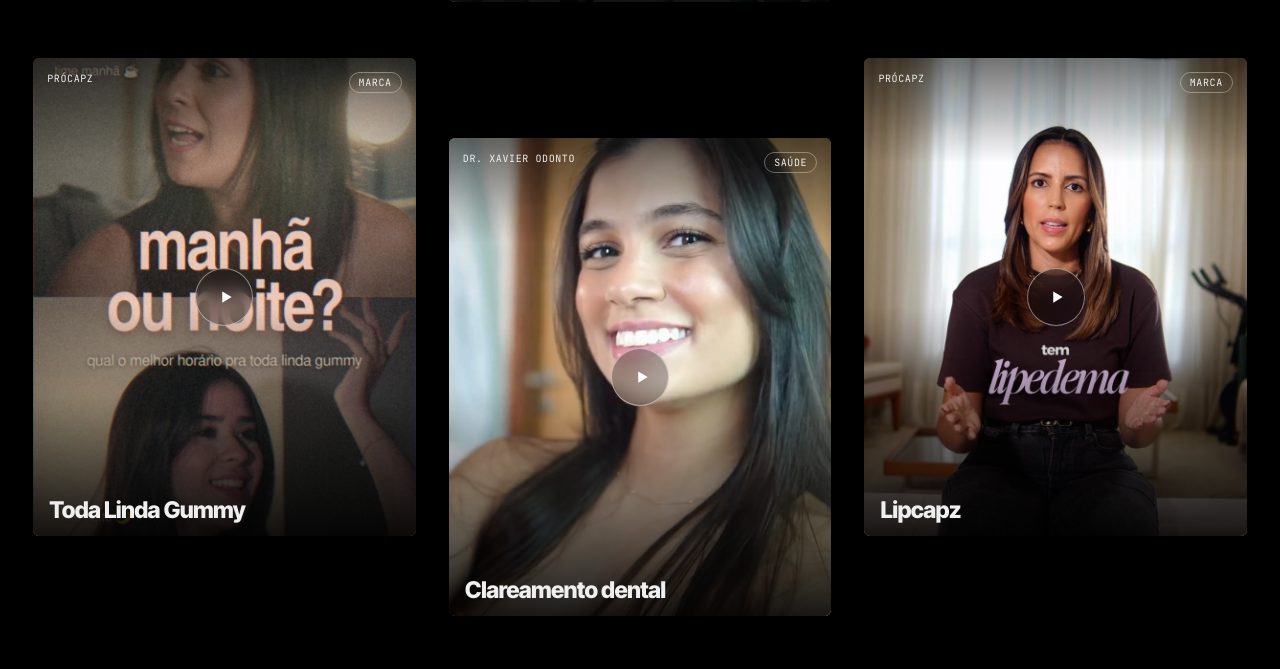
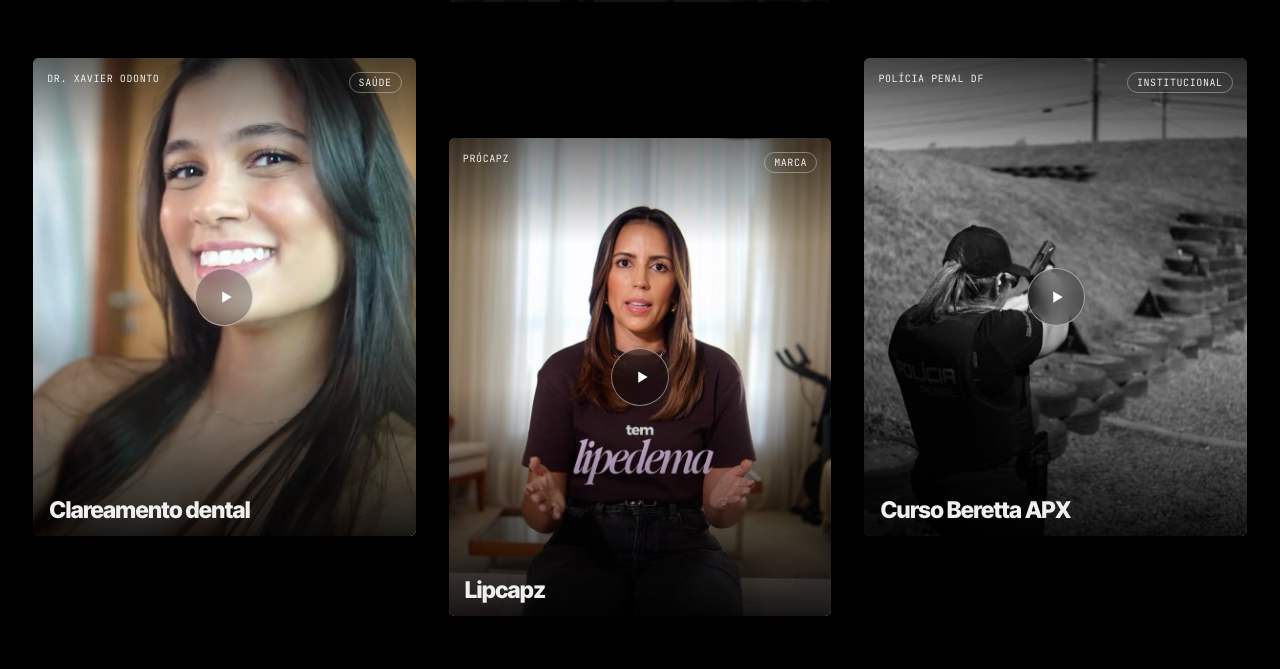
Before and after one commit to marcosvinidss/mvvisual-portfolio, a plain HTML site: page index.html in a window 1280 px wide. Shown: the part 4556-5225 px from the top of the page. Drawn offline with Linux system fonts and the light colour scheme.

Commit message:
Remove o case Toda Linda Gummy
Co-Authored-By: Claude Opus 5.5 <noreply@anthropic.com>

```diff
--- a/index.html
+++ b/index.html
@@ -514,7 +514,6 @@
     { arquivo: "planejamento-do-sorriso", capa: true, titulo: "Planejamento do sorriso", cliente: "Dr. Xavier Odonto", categoria: "Saúde", instagram: "https://www.instagram.com/reel/DbwOyyuhGH2/" },
     { arquivo: "termobolic", capa: true, titulo: "Lançamento Termobolic", cliente: "Prócapz", categoria: "Marca", instagram: "https://www.instagram.com/reel/DXAI_h5j7Nx/" },
     { arquivo: "academia-informa", capa: true, titulo: "Academia Informa", cliente: "Polícia Penal DF", categoria: "Institucional", instagram: "https://www.instagram.com/reel/DYmbiDqMVFC/" },
-    { arquivo: "toda-linda-gummy", capa: true, titulo: "Toda Linda Gummy", cliente: "Prócapz", categoria: "Marca", instagram: "https://www.instagram.com/reel/De2Wn-gCp7I/", formato: "16:9", conteudo: "vertical" },
     { arquivo: "clareamento-dental", capa: true, titulo: "Clareamento dental", cliente: "Dr. Xavier Odonto", categoria: "Saúde", instagram: "https://www.instagram.com/reel/DcKDVKxBMKF/" },
     { arquivo: "lipcapz", capa: true, titulo: "Lipcapz", cliente: "Prócapz", categoria: "Marca", instagram: "https://www.instagram.com/reel/DaWNAYXvkZ0/" },
     { arquivo: "beretta-apx", capa: true, titulo: "Curso Beretta APX", cliente: "Polícia Penal DF", categoria: "Institucional", instagram: "https://www.instagram.com/reel/DZ40z7Es4Re/" },
@@ -665,7 +664,6 @@
     <article class="item"><a class="thumb img" href="https://www.instagram.com/reel/DbwOyyuhGH2/" target="_blank" rel="noopener" style="aspect-ratio:4/5"><div class="clip"><img src="capas/planejamento-do-sorriso.jpg" alt="Planejamento do sorriso — Dr. Xavier Odonto" width="800" height="1000" loading="lazy" decoding="async"></div><span class="shade"></span><span class="lbl"><span>Dr. Xavier Odonto</span><span>Saúde</span></span><span class="ttl"><b>Planejamento do sorriso</b></span></a></article>
     <article class="item"><a class="thumb img" href="https://www.instagram.com/reel/DXAI_h5j7Nx/" target="_blank" rel="noopener" style="aspect-ratio:4/5"><div class="clip"><img src="capas/termobolic.jpg" alt="Lançamento Termobolic — Prócapz" width="800" height="1000" loading="lazy" decoding="async"></div><span class="shade"></span><span class="lbl"><span>Prócapz</span><span>Marca</span></span><span class="ttl"><b>Lançamento Termobolic</b></span></a></article>
     <article class="item"><a class="thumb img" href="https://www.instagram.com/reel/DYmbiDqMVFC/" target="_blank" rel="noopener" style="aspect-ratio:4/5"><div class="clip"><img src="capas/academia-informa.jpg" alt="Academia Informa — Polícia Penal DF" width="800" height="1000" loading="lazy" decoding="async"></div><span class="shade"></span><span class="lbl"><span>Polícia Penal DF</span><span>Institucional</span></span><span class="ttl"><b>Academia Informa</b></span></a></article>
-    <article class="item"><a class="thumb img" href="https://www.instagram.com/reel/De2Wn-gCp7I/" target="_blank" rel="noopener" style="aspect-ratio:4/5"><div class="clip"><img src="capas/toda-linda-gummy.jpg" alt="Toda Linda Gummy — Prócapz" width="800" height="1000" loading="lazy" decoding="async"></div><span class="shade"></span><span class="lbl"><span>Prócapz</span><span>Marca</span></span><span class="ttl"><b>Toda Linda Gummy</b></span></a></article>
     <article class="item"><a class="thumb img" href="https://www.instagram.com/reel/DcKDVKxBMKF/" target="_blank" rel="noopener" style="aspect-ratio:4/5"><div class="clip"><img src="capas/clareamento-dental.jpg" alt="Clareamento dental — Dr. Xavier Odonto" width="800" height="1000" loading="lazy" decoding="async"></div><span class="shade"></span><span class="lbl"><span>Dr. Xavier Odonto</span><span>Saúde</span></span><span class="ttl"><b>Clareamento dental</b></span></a></article>
     <article class="item"><a class="thumb img" href="https://www.instagram.com/reel/DaWNAYXvkZ0/" target="_blank" rel="noopener" style="aspect-ratio:4/5"><div class="clip"><img src="capas/lipcapz.jpg" alt="Lipcapz — Prócapz" width="800" height="1000" loading="lazy" decoding="async"></div><span class="shade"></span><span class="lbl"><span>Prócapz</span><span>Marca</span></span><span class="ttl"><b>Lipcapz</b></span></a></article>
     <article class="item"><a class="thumb img" href="https://www.instagram.com/reel/DZ40z7Es4Re/" target="_blank" rel="noopener" style="aspect-ratio:4/5"><div class="clip"><img src="capas/beretta-apx.jpg" alt="Curso Beretta APX — Polícia Penal DF" width="800" height="1000" loading="lazy" decoding="async"></div><span class="shade"></span><span class="lbl"><span>Polícia Penal DF</span><span>Institucional</span></span><span class="ttl"><b>Curso Beretta APX</b></span></a></article>
```
Also changed, not shown: capas/toda-linda-gummy.jpg (deleted).
